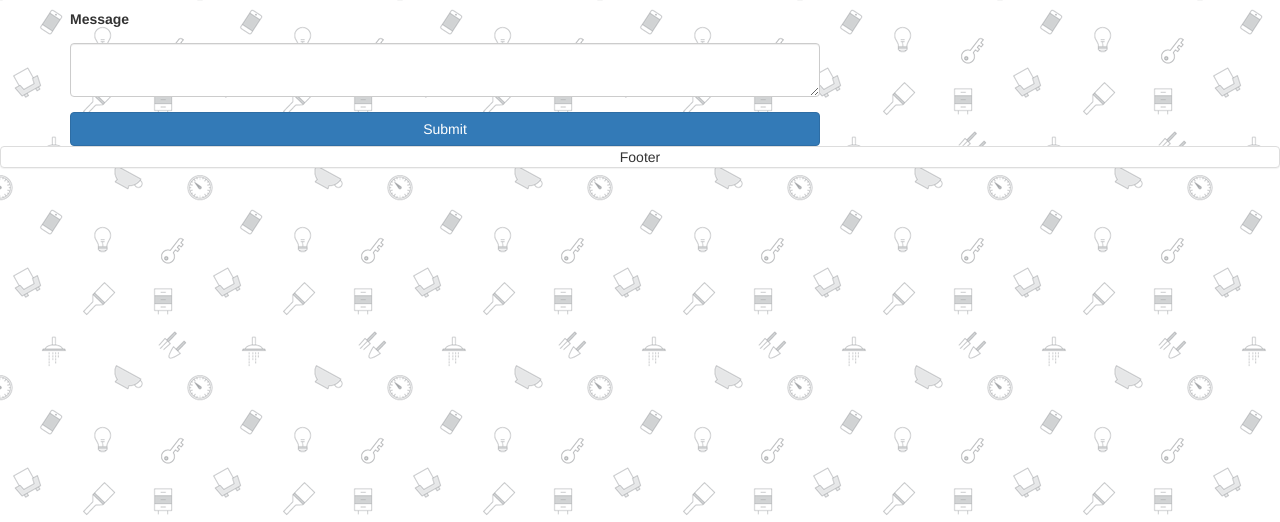
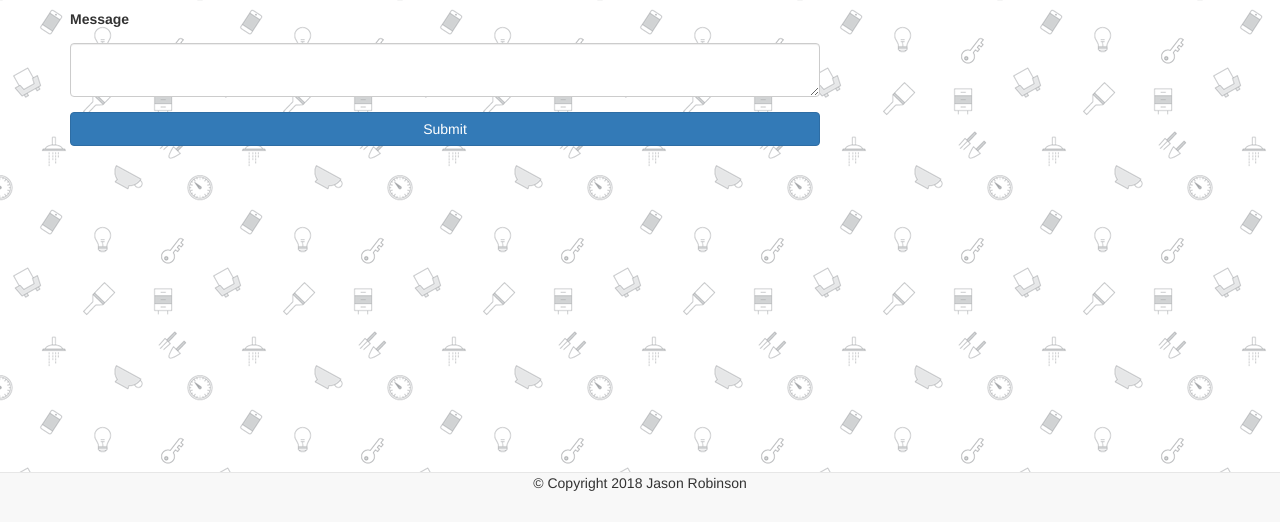
Before and after one commit to JasonRobnson/Basic-PortfolioBoot, a plain HTML site: page contact.html in a window 1280 px wide. Shown: the part 278-800 px from the top of the page. Drawn offline with nearby package versions, Linux system fonts and the light colour scheme.

Commit message:
added footers

```diff
--- a/assets/css/style.css
+++ b/assets/css/style.css
@@ -1,5 +1,5 @@
 body{
-    background: url(/assets/assets/doodles.png);
+    background-image: url(../assets/doodles.png);
 }
 
 .red{
--- a/contact.html
+++ b/contact.html
@@ -67,9 +67,11 @@
     </div>
 
 </body>
-<div class="panel panel-default">
-    <div class="text-center">
-        Footer
+<div class="navbar navbar-default navbar-fixed-bottom">
+        <div class="container">
+                <p class="text-center">&copy; Copyright 2018 Jason Robinson</p>
+
+        </div>
+
     </div>
-</div>
 </html>
```
Also changed, not shown: index.html (+6 -4 lines), portfolio.html (+6 -4 lines).
